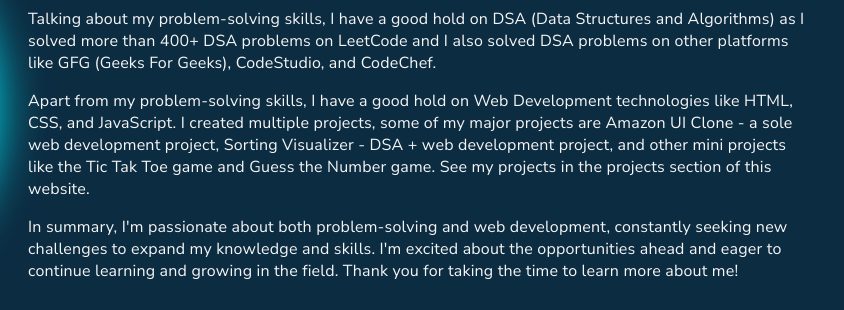
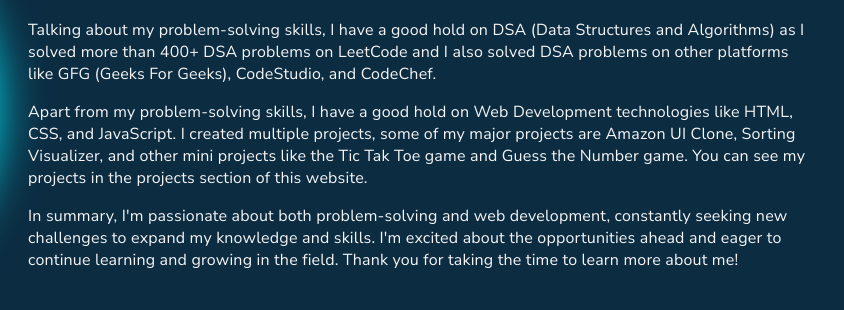
Before and after one commit to GS-GauravSingh/Personal-Portfolio, a plain HTML site: page index.html in a window 1280 px wide. Shown: the part 737-1047 px from the top of the page, 436-1280 px from the left. Drawn offline with nearby package versions, Linux system fonts and the light colour scheme.

Commit message:
Made Some change in the about section (about myself).

```diff
--- a/index.html
+++ b/index.html
@@ -151,13 +151,11 @@
 						Algorithms) as I solved more than 400+ DSA problems on LeetCode and I also solved DSA problems
 						on other platforms like GFG (Geeks For Geeks), CodeStudio, and CodeChef.</p>
 
-					<p>Apart from my problem-solving skills, I have a good hold on Web Development technologies like HTML,
-						CSS,
-						and JavaScript. I created multiple projects, some of my major projects are Amazon UI Clone - a
-						sole
-						web development project, Sorting Visualizer - DSA + web development project, and other mini
-						projects
-						like the Tic Tak Toe game and Guess the Number game. See my projects in the projects section of this website.</p>
+					<p>Apart from my problem-solving skills, I have a good hold on Web Development technologies like
+						HTML,
+						CSS, and JavaScript. I created multiple projects, some of my major projects are Amazon UI Clone,
+						Sorting Visualizer, and other mini projects like the Tic Tak Toe game and Guess the Number game.
+						You can see my projects in the projects section of this website.</p>
 
 					<p> In summary, I'm passionate about both problem-solving and web development, constantly seeking
 						new
@@ -326,7 +324,9 @@
 						<img src="Images/Amazon-Clone.jpg">
 						<div class="onHoverLayer">
 							<h2>Amazon UI Clone</h2>
-							<p>Developed a clone of the Amazon user interface using HTML, CSS and JavaScript. The project aimed to replicate the layout and design elements of the Amazon website, including the navigation bar, product listings, and footer.</p>
+							<p>Developed a clone of the Amazon user interface using HTML, CSS and JavaScript. The
+								project aimed to replicate the layout and design elements of the Amazon website,
+								including the navigation bar, product listings, and footer.</p>
 						</div>
 					</div>
 
@@ -348,7 +348,9 @@
 						<img src="Images/Sorting-Visualizer.png">
 						<div class="onHoverLayer">
 							<h2>Sorting Visualizer</h2>
-							<p>Created a Sorting Visualizer project that demonstrates how sorting algorithms work visually. The project allows users to see the sorting process in action, making it easier to understand how these algorithms work.</p>
+							<p>Created a Sorting Visualizer project that demonstrates how sorting algorithms work
+								visually. The project allows users to see the sorting process in action, making it
+								easier to understand how these algorithms work.</p>
 						</div>
 					</div>
 
@@ -370,7 +372,10 @@
 						<img src="Images/Tic-Tac-Toe.jpg">
 						<div class="onHoverLayer">
 							<h2>Tic Tac Toe Game</h2>
-							<p>Tic Tac Toe is a classic paper-and-pencil game played between two players, usually called "X" and "O". The game is played on a 3x3 grid. The objective of the game is to be the first player to form a horizontal, vertical, or diagonal line of three of their respective symbols (either "X" or "O").</p>
+							<p>Tic Tac Toe is a classic paper-and-pencil game played between two players, usually called
+								"X" and "O". The game is played on a 3x3 grid. The objective of the game is to be the
+								first player to form a horizontal, vertical, or diagonal line of three of their
+								respective symbols (either "X" or "O").</p>
 						</div>
 					</div>
 
@@ -408,7 +413,8 @@
 
 					<div class="linkedin">
 						<i class="fa-brands fa-linkedin"></i>
-						<p><a href="https://www.linkedin.com/in/gaurav-singh-370770229/" target="_blank">linkedin.com/gauravsingh</a></p>
+						<p><a href="https://www.linkedin.com/in/gaurav-singh-370770229/"
+								target="_blank">linkedin.com/gauravsingh</a></p>
 					</div>
 
 					<div class="github">
```
